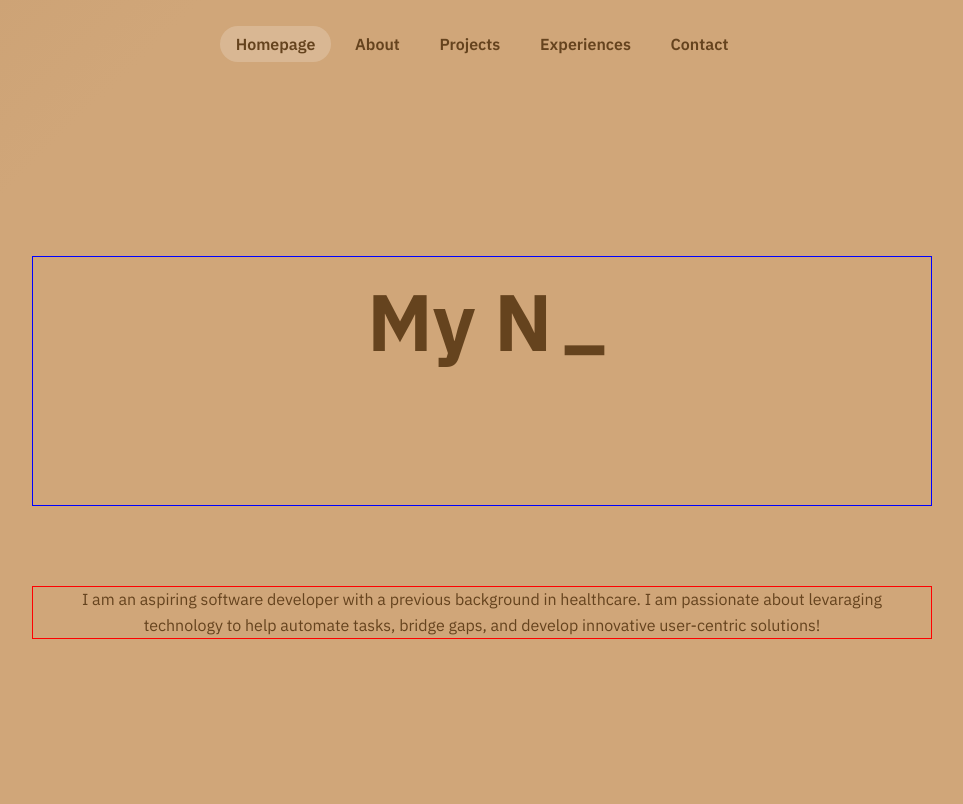
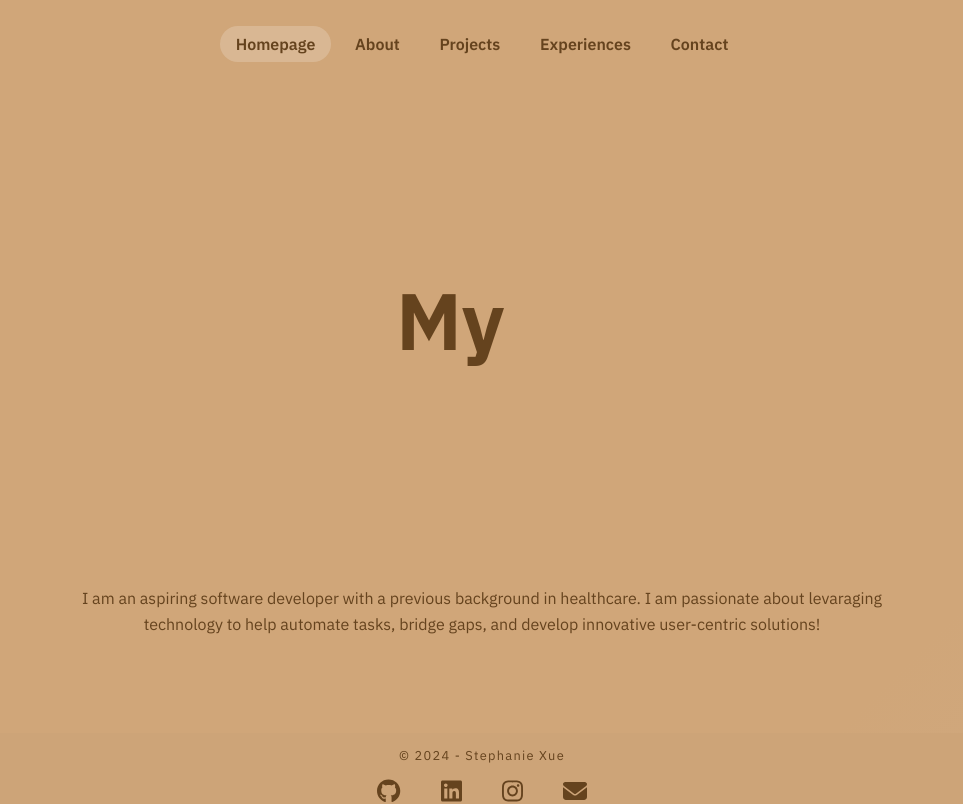
Before and after one commit to steph-xue/portfolio, a React (Vite) app: page / in a window 1280 px wide. Shown: the top 804 px of the page, without its empty margins (158-1121 px from the left). Built offline with nearby package versions, Linux system fonts and the light colour scheme.

Commit message:
fix spacing

```diff
--- a/src/style.scss
+++ b/src/style.scss
@@ -154,7 +154,6 @@ body {
 /* Content */
 .content {
 	flex-grow: 1;
-	min-height: 100vh;
 }
 
 /* Homepage */
@@ -182,7 +181,6 @@ body {
 	display: block;
 	color: var(--color-dark-brown1);
 	margin: auto;
-	border: 1px solid blue;
 }
 
 .console-underscore {
@@ -199,7 +197,6 @@ body {
 	margin-bottom: 5em;
 	padding-left: 2em;
 	padding-right: 2em;
-	border: 1px solid red;
 }
 
 @media (min-width: 800px) {
```
